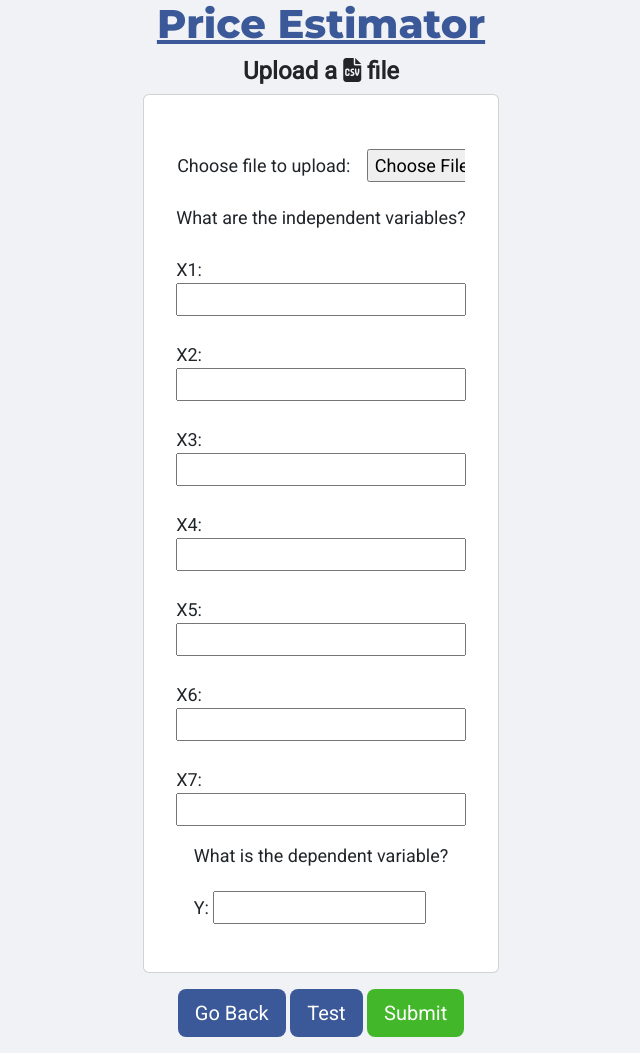
After one commit to KonechyJ/ML_Price_Estimator, a Flask app: page /train in a window 1280 px wide. The commit adds this page. Shown: the whole page, without its empty margins (319-959 px from the left). Run offline with Flask 2, Linux system fonts and the light colour scheme; some libraries are stand-ins or nearby versions.

Commit message:
Change Upload to train, added test file, and connected them all
Made they train and test pages off the existing upload pages, connected them to the respective HTMLs, and fix all the naming conventions.

```diff
--- a/app.py
+++ b/app.py
@@ -147,9 +147,13 @@ def about():
 def account():
     return render_template("account.html")
 
-@app.route("/upload")
-def upload():
-    return render_template("upload.html")
+@app.route("/train")
+def train():
+    return render_template("train.html")
+
+@app.route("/test")
+def test():
+    return render_template("Test.html")
 
 @app.route("/results")
 def results():
--- a/templates/dashboard1.html
+++ b/templates/dashboard1.html
@@ -58,7 +58,7 @@
                 </div>
                 <!-- Card Links -->
                 <div class="item2 dashboard card"><a class="card-link" href="account">Account</a></div>
-                <div class="item3 dashboard card"><a class="card-link" href="upload">Upload</a></div>
+                <div class="item3 dashboard card"><a class="card-link" href="train">Train</a></div>
                 <div class="item4 dashboard card"><a class="card-link" href="results">Results</a></div>
             </div>
         </main>
--- /dev/null
+++ b/templates/train.html
@@ -0,0 +1,83 @@
+<!DOCTYPE html>
+<html class="html-default">
+    <head>
+        <!-- Metadata -->
+        <meta charset="utf-8">
+        <meta http-equiv="X-UA-Compatible" content="IE=edge">
+        <meta name="description" content="">
+        <meta name="viewport" content="width=device-width, initial-scale=1">
+        <!-- Title -->
+        <title>Price Estimator</title>
+        <!-- CSS -->
+        <link href="https://cdn.jsdelivr.net/npm/bootstrap@5.2.0/dist/css/bootstrap.min.css" rel="stylesheet" integrity="sha384-gH2yIJqKdNHPEq0n4Mqa/HGKIhSkIHeL5AyhkYV8i59U5AR6csBvApHHNl/vI1Bx" crossorigin="anonymous">
+        <link rel="stylesheet" href="https://cdn.jsdelivr.net/npm/bootstrap-icons@1.9.1/font/bootstrap-icons.css">
+        <link rel="stylesheet" href="{{ url_for('static', filename='css/main.css') }}">
+        <!-- Google font -->
+        <link rel="preconnect" href="https://fonts.googleapis.com">
+        <link rel="preconnect" href="https://fonts.gstatic.com" crossorigin>
+        <link href="https://fonts.googleapis.com/css2?family=Montserrat:wght@800&family=Roboto&display=swap" rel="stylesheet">
+        <!-- Font awesome  -->
+        <link rel="stylesheet" href="https://cdnjs.cloudflare.com/ajax/libs/font-awesome/6.2.0/css/all.min.css" integrity="sha512-xh6O/CkQoPOWDdYTDqeRdPCVd1SpvCA9XXcUnZS2FmJNp1coAFzvtCN9BmamE+4aHK8yyUHUSCcJHgXloTyT2A==" crossorigin="anonymous" referrerpolicy="no-referrer" />
+    </head>
+    <body class="body-default">
+        <main class="container main-default">
+            <div>
+                <!-- Brand Logo -->
+                <div class="text-center">
+                    <h1><a class="brand-link" href="home">Price Estimator</a></h1>
+                    <h4><b>Upload a <i class="fa-solid fa-file-csv"></i> file</b></h4>
+                </div>
+                <div class="row">
+                    <div class="col-md-12 mb-3">
+                        <div class="card" style="height: 100%;">
+                            <!-- FORM -->
+                            <form id="upload-file-form" class="upload-form">
+                                <div class="browse-file-div mb-3">
+                                    <!-- Select File Input -->
+                                    <label for="myfile">Choose file to upload:</label>
+                                    <input class="input-browse-file" type="file" id="myfile" name="myfile">
+                                </div>
+                                <!-- Input variables -->
+                                <div class="x-var mb-3">
+                                    <p style="margin:0px;">What are the independent variables?</p>
+                                    <label for="x1">X1:</label>
+                                    <input type="text" id="x1" name="x1">
+                                    <label for="x2">X2:</label>
+                                    <input type="text" id="x2" name="x2">
+                                    <label for="x3">X3:</label>
+                                    <input type="text" id="x3" name="x3">
+                                    <label for="x4">X4:</label>
+                                    <input type="text" id="x4" name="x4">
+                                    <label for="x5">X5:</label>
+                                    <input type="text" id="x5" name="x5">
+                                    <label for="x6">X6:</label>
+                                    <input type="text" id="x6" name="x6">
+                                    <label for="x7">X7:</label>
+                                    <input type="text" id="x7" name="x7">
+                                </div>
+                                <div class="y-var mb-3">
+                                    <p style="margin:0px;">What is the dependent variable?</p>
+                                    <label for="y1">Y:</label>
+                                    <input type="text" id="y1" name="y1">
+                                </div>
+                            </form>
+                        </div>
+                    </div>
+                </div>
+                    <div class="row">
+                        <div class="col-md-12 text-center form">
+                            <button type="button" class="btn btn-cta1 btn-lg mb-3"><a class="btn-link" href="dashboard">Go Back</a></button>
+                            <button type="button" class="btn btn-cta1 btn-lg mb-3"><a class="btn-link" href="test">Test</a></button>
+                            <!-- Input Submit -->
+                            <input class="btn btn-cta2 btn-lg mb-3" type="submit" from="upload-file-form" value="Submit">
+                        </div>
+                    </div>
+                </div>
+            </div>
+        </main>
+        <!-- JavaScript -->
+        <!-- JavaScript Bundle with Popper -->
+        <script src="https://cdn.jsdelivr.net/npm/@popperjs/core@2.11.5/dist/umd/popper.min.js" integrity="sha384-Xe+8cL9oJa6tN/veChSP7q+mnSPaj5Bcu9mPX5F5xIGE0DVittaqT5lorf0EI7Vk" crossorigin="anonymous"></script>
+        <script src="https://cdn.jsdelivr.net/npm/bootstrap@5.2.0/dist/js/bootstrap.min.js" integrity="sha384-ODmDIVzN+pFdexxHEHFBQH3/9/vQ9uori45z4JjnFsRydbmQbmL5t1tQ0culUzyK" crossorigin="anonymous"></script>
+    </body>
+</html>
```
Also changed, not shown: templates/Test.html (renamed from templates/upload.html, +2 -7 lines).
